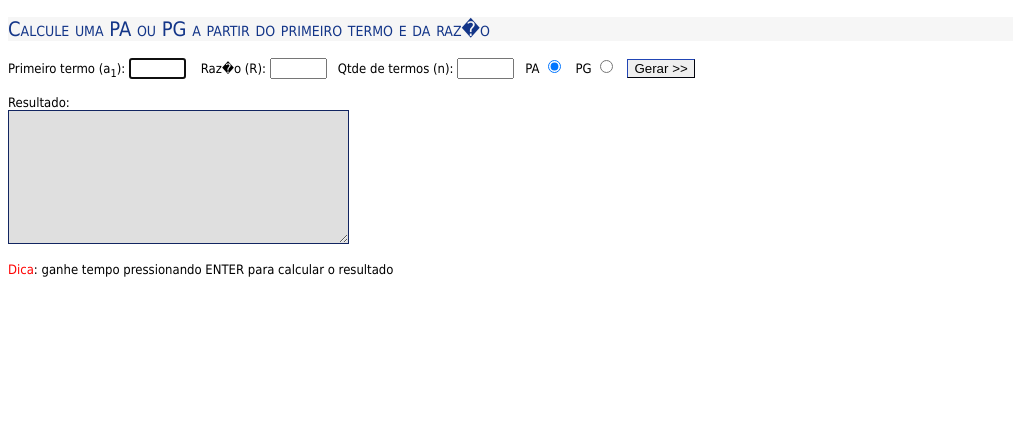
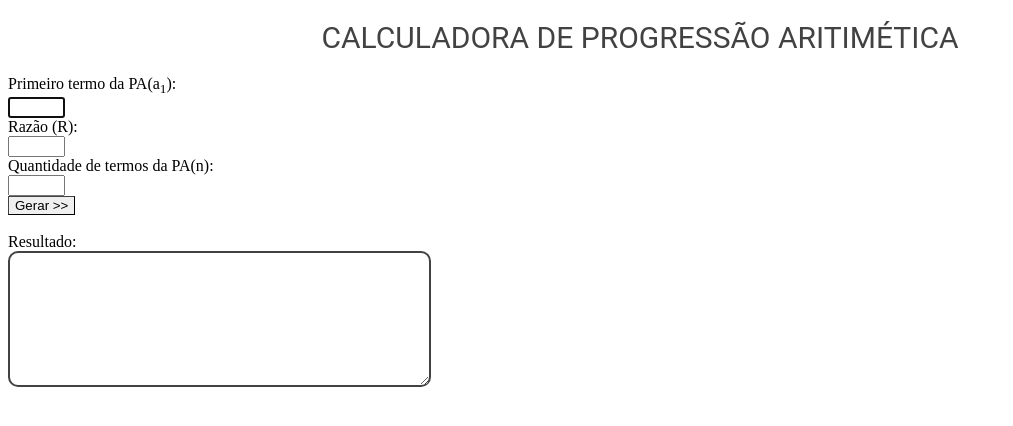
Before and after one commit to carlosfarias/CDM-ProjetoPA, a plain HTML site: page index.html in a window 1280 px wide. Shown: the whole page, without its empty margins (0-1013 px from the left). Drawn offline with Linux system fonts and the light colour scheme.

Commit message:
Atualização

```diff
--- a/css/main.css
+++ b/css/main.css
@@ -0,0 +1,24 @@
+.body{
+	font-family: 'Roboto', sans-serif;
+}
+
+#title{
+	font: small-caps 30px Roboto;
+	color: #424242;
+	text-align: center;
+}
+
+#resultado{
+	border: solid 2px #424242;
+	border-radius: 10px;
+	font: 14px Roboto;
+}
+
+#conteudo{
+	position: relative;
+	margin: 0 auto 0 auto;
+}
+
+#button{
+	border: outset 1px #424242;
+}
--- a/index.html
+++ b/index.html
@@ -9,19 +9,23 @@
     <script src="js/main.js"></script>
 </head>
 
-<body onload="document.calc.a1.focus()" style="font: 13px Tahoma">
-      <h2 style="font: small-caps 20px Tahoma; color: #133588; background-color: #F6F6F6; display: block">Calcule uma PA ou PG a partir do primeiro termo e da raz�o</h2>
+<body onload="document.calc.a1.focus()">
 
-      <form name="calc" action="#" onsubmit="return Gerar()">
-        Primeiro termo (a<sub>1</sub>): <input name="a1" type="text" size="4" />&nbsp;&nbsp;&nbsp;
-        Raz�o (R): <input name="r" type="text" size="4" maxlength="2" />&nbsp;&nbsp;
-        Qtde de termos (n): <input name="n" type="text" size="4" maxlength="2" />&nbsp;&nbsp;
-        PA <input name="tipo" type="radio" value="pa" checked="checked" onclick="Gerar()" />&nbsp;&nbsp;
-        PG <input name="tipo" type="radio" value="pg" onclick="Gerar()" />&nbsp;&nbsp;
-        <input type="submit" value="Gerar >>" style="border: outset 1px #122561" /><br /><br />
-        Resultado: <br /><textarea name="resultado" cols="50" rows="8" style="background-color: #DFDFDF; border: solid 1px #122561; color: #225651; font: 14px Tahoma" readonly="readonly"></textarea>
+    <h1 id="title">CALCULADORA DE PROGRESSÃO ARITIMÉTICA</h1>
 
-        <br /><br /><span style="color: #FF0000">Dica</span>: ganhe tempo pressionando ENTER para calcular o resultado
-      </form>
-</body>
+    <form id="conteudo" name="calc" action="#" onsubmit="return Gerar()">
+
+        Primeiro termo da PA(a<sub>1</sub>): <br/><input id="t1" name="a1" type="text" size="4" />&nbsp;&nbsp;&nbsp;
+
+        <br/>Razão (R): <br/><input name="r" type="text" size="4" maxlength="2" />&nbsp;&nbsp;
+
+        <br/>Quantidade de termos da PA(n): <br/><input name="n" type="text" size="4" maxlength="2" />&nbsp;&nbsp;
+
+        <br/><input id="button" type="submit" value="Gerar >>" onclick="Gerar()" /><br /><br />
+
+      Resultado: <br/><textarea id="resultado" name="resultado" cols="50" rows="8" readonly="readonly"></textarea>
+
+    </form>
+
+  </body>
 </html>
--- a/js/main.js
+++ b/js/main.js
@@ -2,23 +2,21 @@ function Gerar() {
         a1 = document.calc.a1.value;
         r = document.calc.r.value;
         n = document.calc.n.value;
-    tipoPA = document.calc.tipo[0].checked; // PA ou PG
-
         document.calc.resultado.value = "";
         resultado = "";
 
         if (isNaN(a1) || a1 == "") {
-      alert("Digite o primeiro termo da progress�o");
+          alert("Digite o primeiro termo da progressão");
           document.calc.a1.focus();
           return false;
         }
         if (isNaN(r) || r == "") {
-      alert("Digite a raz�o da progress�o");
+          alert("Digite a razão da progressão");
           document.calc.r.focus();
           return false;
         }
         if (isNaN(n) || n == "") {
-      alert("Digite a quantidade de termos da progress�o");
+          alert("Digite a quantidade de termos da progressão");
           document.calc.n.focus();
           return false;
         }
@@ -27,19 +25,13 @@ function Gerar() {
 
         resultado = a1 + ", ";
 
-    if (tipoPA) {   // se for PA
+         // se for PA
           for (i = 2; i <= n; i++) {
             termo[i] = a1 * 1 + ((i - 1) * r);
             resultado += termo[i] + ", ";
           }
-    }
-    else {
-      for (i = 2; i <= n; i++) {
-        termo[i] = a1 * Math.pow(r, i - 1);
-        resultado += termo[i] + ", ";
-      }
-    }
-    resultado = resultado.substring(0, resultado.length - 2);  // elimina a �ltima v�rgula
+
+        resultado = resultado.substring(0, resultado.length - 2);  // elimina a última vírgula
         document.calc.resultado.value = resultado;
         return false;
       }
```
Also changed, not shown: 1 other file. Lines whose indentation alone changed are shown as unchanged.
